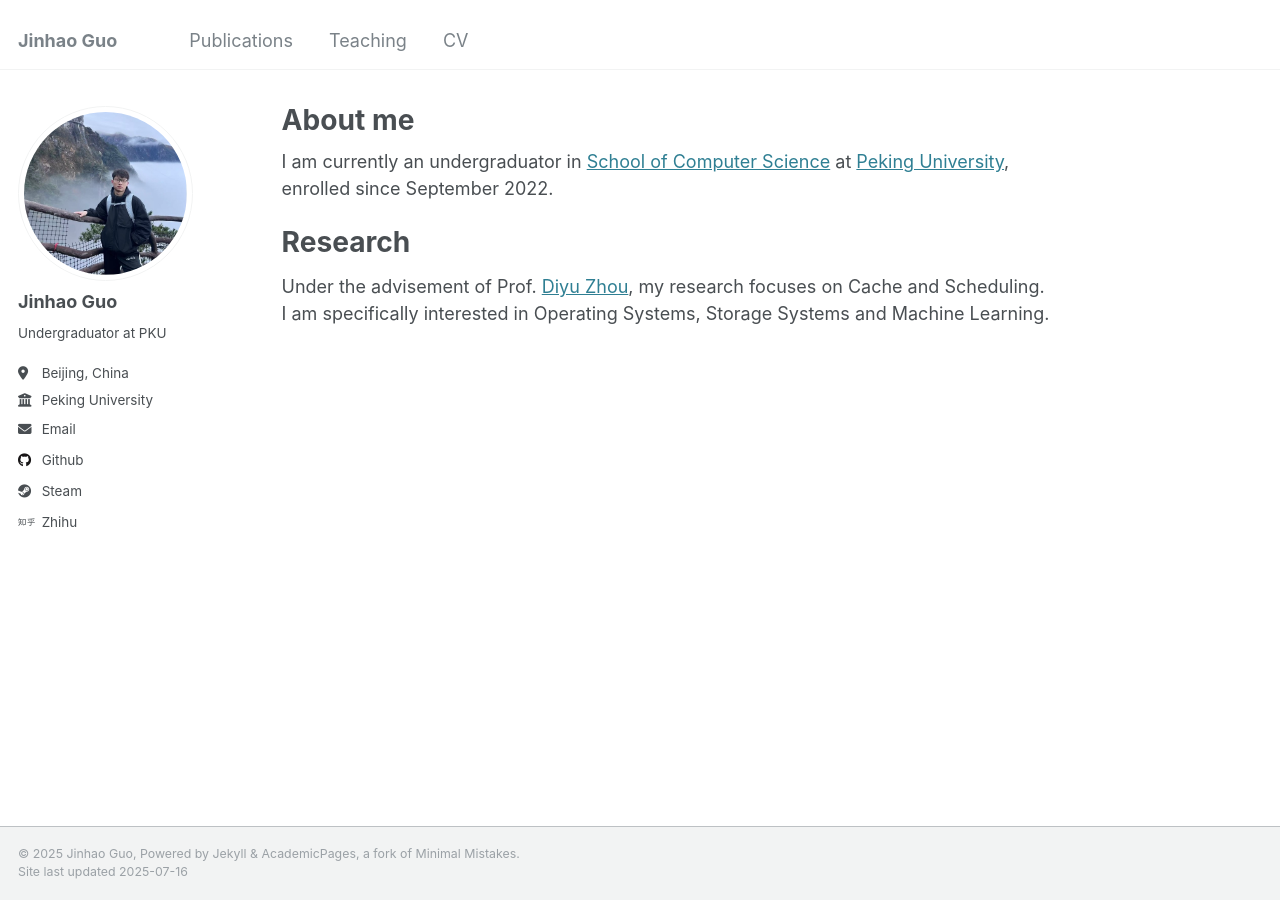
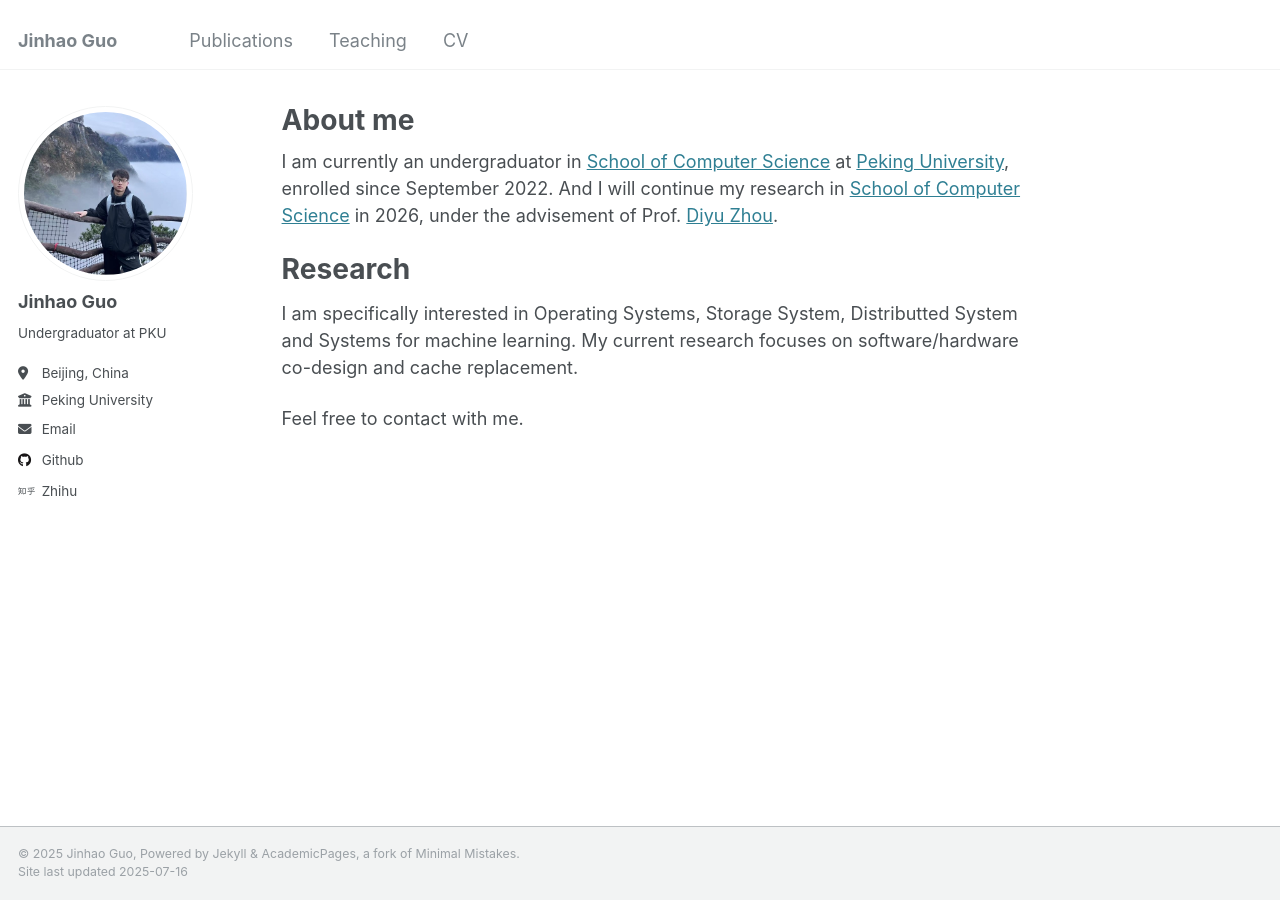
Before and after one commit to fexuile/fexuile.github.io, a Jekyll site: the page built from _pages/about.md, in a window 1280 px wide. Built offline with Jekyll 4.4.1, drawn with Linux system fonts in a browser that asks for light colours.

Commit message:
update CV&about me

```diff
--- a/_config.yml
+++ b/_config.yml
@@ -63,7 +63,7 @@ author:
   medium           : # URL
   pinterest        : # Username
   soundcloud       : # Username
-  steam            : "fexuile"
+  steam            : # Username
   telegram         : # URL
   tumblr           : # Username
   twitter          : # Username for X / Twitter
--- a/_pages/about.md
+++ b/_pages/about.md
@@ -7,11 +7,13 @@ redirect_from:
   - /about.html
 ---
 
-I am currently an undergraduator in [School of Computer Science](https://eecs.pku.edu.cn/en/) at [Peking University](https://english.pku.edu.cn/), enrolled since September 2022.
+I am currently an undergraduator in [School of Computer Science](https://eecs.pku.edu.cn/en/) at [Peking University](https://english.pku.edu.cn/), enrolled since September 2022. And I will continue my research in [School of Computer Science](https://cs.pku.edu.cn/) in 2026, under the advisement of Prof. [Diyu Zhou](https://zhou-diyu.github.io/).
+
 
 # Research
 
-Under the advisement of Prof. [Diyu Zhou](https://zhou-diyu.github.io/), my research focuses on Cache and Scheduling.
-I am specifically interested in Operating Systems, Storage Systems and Machine Learning.
+I am specifically interested in Operating Systems, Storage System, Distributted System and Systems for machine learning. My current research focuses on software/hardware co-design and cache replacement.
+
+Feel free to contact with me.
 
 <!-- # Projects -->
```
Also changed, not shown: 2 other files.
